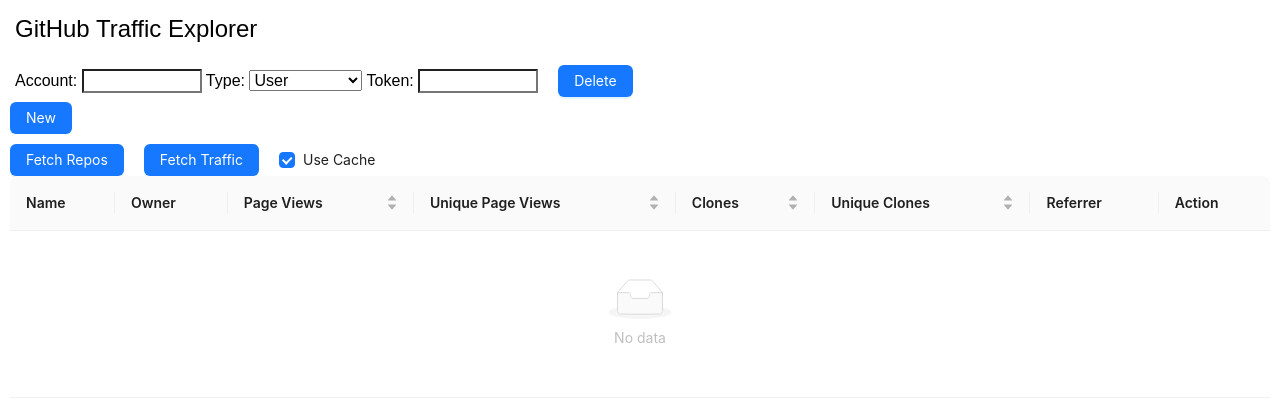
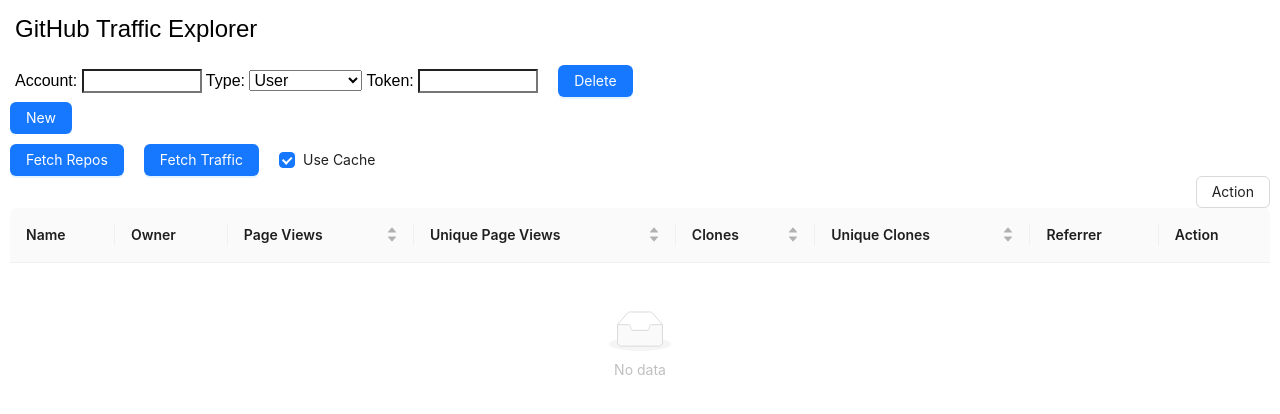
Before and after one commit to tony-xlh/github-traffic-explorer, a Vue app: page / in a window 1280 px wide. Shown: the top 414 px of the page. Built offline with nearby package versions, Linux system fonts and the light colour scheme.

Commit message:
add dropdown button

```diff
--- a/src/App.vue
+++ b/src/App.vue
@@ -16,6 +16,26 @@
           <a-button class="ml-20" type="primary" @click="fetchTraffic">Fetch Traffic</a-button>
           <a-checkbox class="ml-20" v-model:checked="useCacheChecked">Use Cache</a-checkbox>
           <span>{{ status }}</span>
+        </div>
+        <div class="actions">
+          <a-dropdown class="ml-20">
+            <template #overlay>
+              <a-menu @click="handleMenuClick">
+                <a-menu-item key="1">
+                  Download as CSV
+                </a-menu-item>
+                <a-menu-item key="2">
+                  Export data
+                </a-menu-item>
+                <a-menu-item key="3">
+                  Import data
+                </a-menu-item>
+              </a-menu>
+            </template>
+            <a-button>
+              Action
+            </a-button>
+          </a-dropdown>
         </div>
         <div>
           <a-table :dataSource="dataSource" :columns="columns">
@@ -64,6 +84,7 @@
 import { GitHubAPI } from './utils/GitHubAPI';
 import type { Repo } from './models/Repo';
 import type { RepoTraffic } from './models/RepoTraffic';
+import type { MenuProps } from 'ant-design-vue';
 const accountsManager = new AccountsManager();
 const status = ref("");
 const useCacheChecked = ref(true);
@@ -85,25 +106,25 @@
     name: 'Page Views',
     dataIndex: 'pageViews',
     key: 'pageViews',
-    sorter: (a: RepoTraffic, b: RepoTraffic) => a.pageViews - b.pageViews,
+    sorter: (a: RepoTraffic, b: RepoTraffic) => a.pageViews! - b.pageViews!,
   },
   {
     name: 'Unique Page Views',
     dataIndex: 'uniquePageViews',
     key: 'uniquePageViews',
-    sorter: (a: RepoTraffic, b: RepoTraffic) => a.uniquePageViews - b.uniquePageViews,
+    sorter: (a: RepoTraffic, b: RepoTraffic) => a.uniquePageViews! - b.uniquePageViews!,
   },
   {
     name: 'Clones',
     dataIndex: 'clones',
     key: 'clones',
-    sorter: (a: RepoTraffic, b: RepoTraffic) => a.clones - b.clones,
+    sorter: (a: RepoTraffic, b: RepoTraffic) => a.clones! - b.clones!,
   },
   {
     name: 'Unique Clones',
     dataIndex: 'uniqueClones',
     key: 'uniqueClones',
-    sorter: (a: RepoTraffic, b: RepoTraffic) => a.uniqueClones - b.uniqueClones,
+    sorter: (a: RepoTraffic, b: RepoTraffic) => a.uniqueClones! - b.uniqueClones!,
   },
   {
     name: 'Referrer',
@@ -201,6 +222,10 @@
   status.value = "";
 }
 
+const handleMenuClick: MenuProps['onClick'] = e => {
+  console.log('click', e);
+};
+
 </script>
 <style scoped>
 .container {
@@ -214,4 +239,10 @@
   max-height: 50px;
   overflow: auto;
 }
+
+.actions {
+  display: flex;
+  justify-content: flex-end;
+  align-items: center;
+}
 </style>
```
